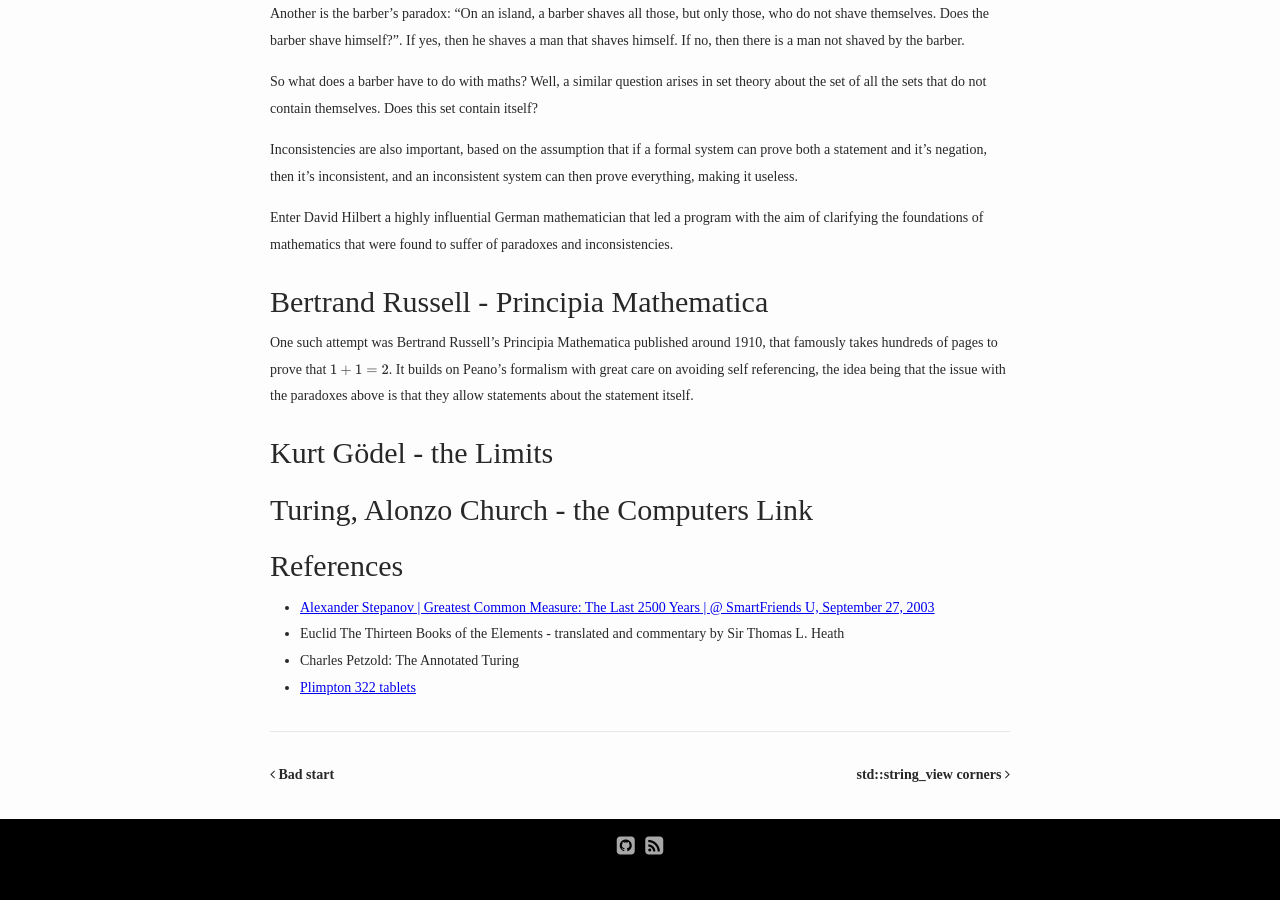
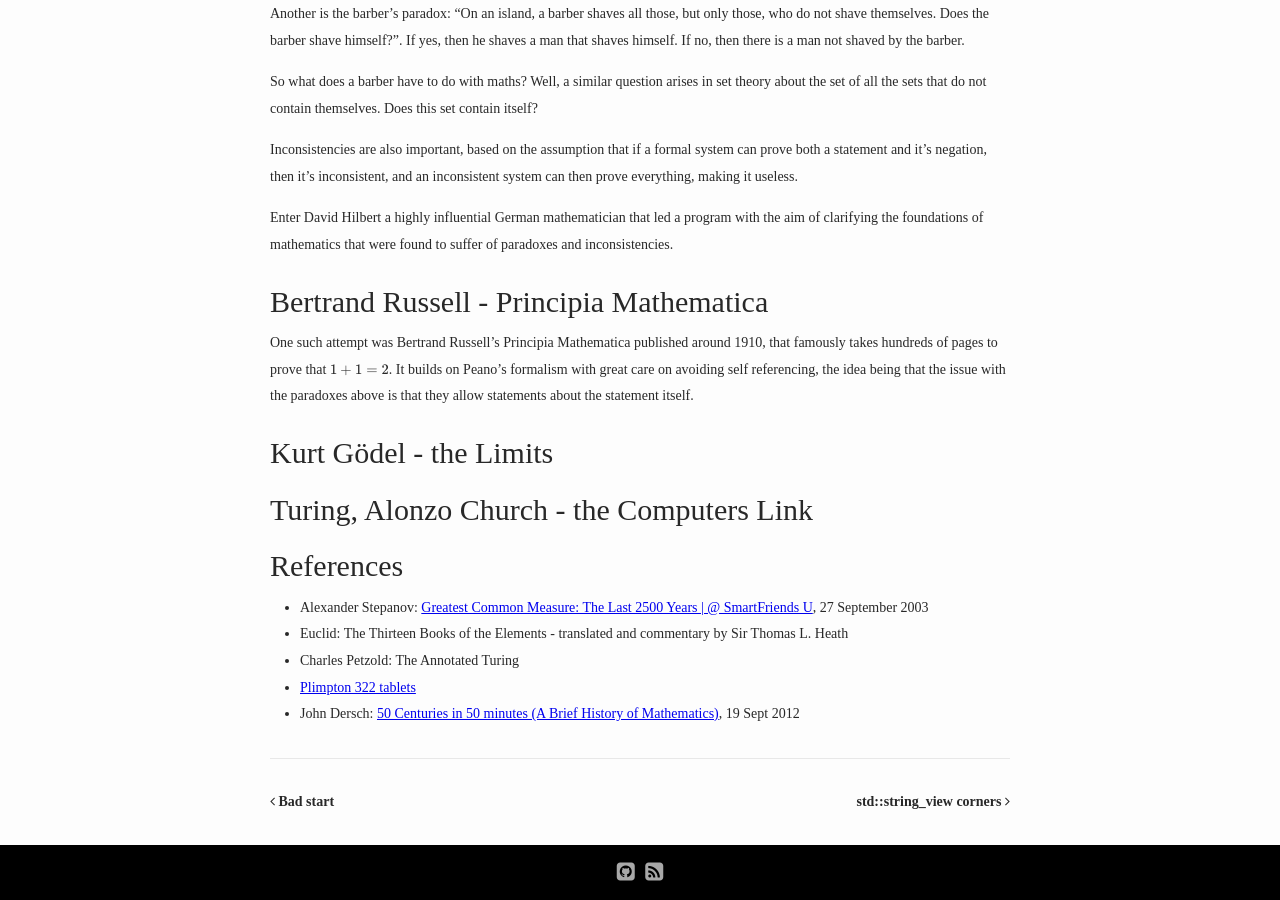
Before and after one commit to bajamircea/bajamircea.github.io, a Jekyll site: the page built from _posts/2018-11-07-maths-history.markdown, in a window 1280 px wide and 900 px high, scrolled down 5231 px. Built offline with Jekyll 4.4.1, drawn with Linux system fonts in a browser that asks for light colours; nearby versions of some CDN libraries; formulas are drawn with MathJax 3; before the commit the page ends 6104 px from its top, so only the background shows below that.

Commit message:
References

```diff
--- a/_posts/2018-11-07-maths-history.markdown
+++ b/_posts/2018-11-07-maths-history.markdown
@@ -289,11 +289,15 @@ statements about the statement itself.
 
 # References
 
-- [Alexander Stepanov | Greatest Common Measure: The Last 2500 Years | @
-  SmartFriends U, September 27, 2003][as-gcd]
-- Euclid The Thirteen Books of the Elements - translated and commentary by Sir Thomas L. Heath
+- Alexander Stepanov: [Greatest Common Measure: The Last 2500 Years | @
+  SmartFriends U][as-gcd], 27 September 2003
+- Euclid: The Thirteen Books of the Elements - translated and commentary by Sir
+  Thomas L. Heath
 - Charles Petzold: The Annotated Turing
 - [Plimpton 322 tablets][plimpton]
+- John Dersch: [50 Centuries in 50 minutes (A Brief History of
+  Mathematics)][fifty], 19 Sept 2012
 
 [as-gcd]: https://www.youtube.com/watch?v=fanm5y00joc
 [plimpton]: https://en.wikipedia.org/wiki/Plimpton_322
+[fifty]: https://www.youtube.com/watch?v=YsEcpS-hyXw
```
